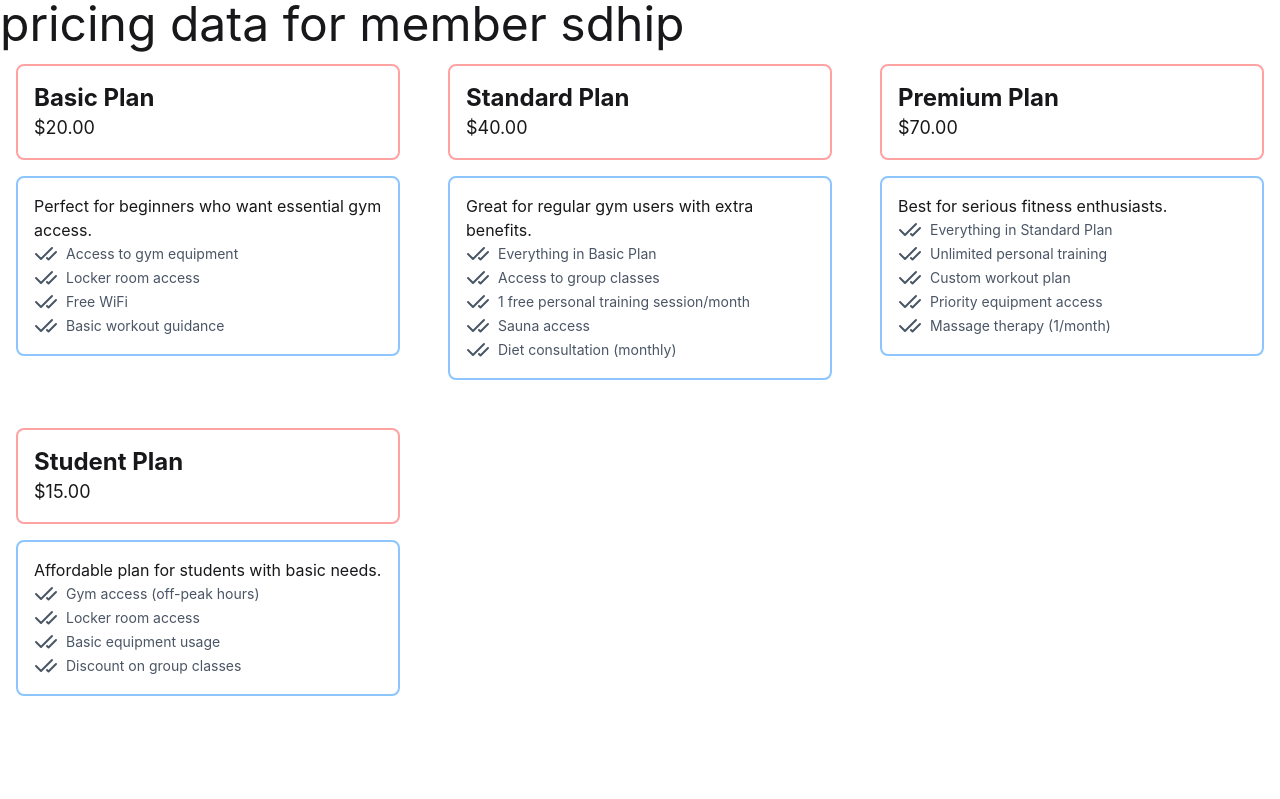
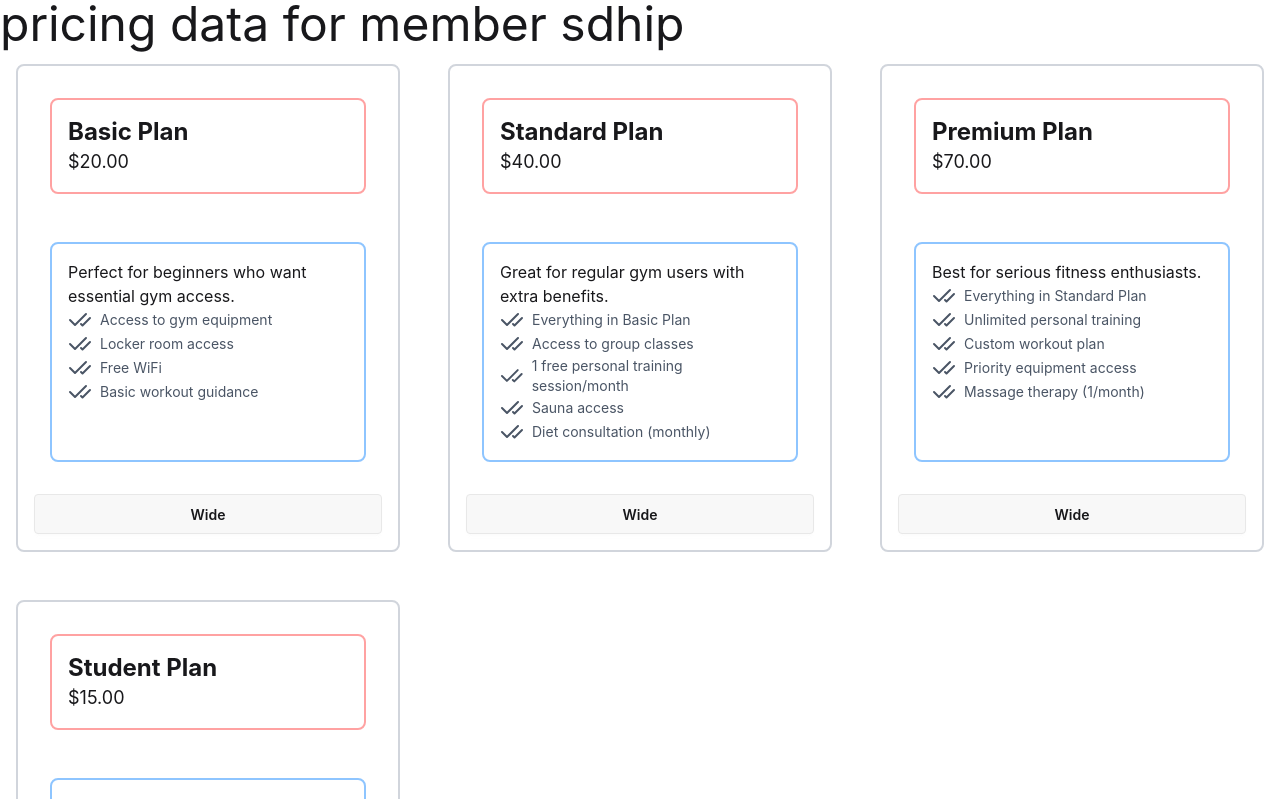
Before and after one commit to Tsar365/react-router-state-management, a React (Vite) app in the folder react42/: page / in a window 1280 px wide. Shown: the top 799 px of the page. Built offline with nearby package versions, Linux system fonts and the light colour scheme.

Commit message:
42-6 updated

```diff
--- a/react42/src/assets/components/pricingcard/PricingCard.jsx
+++ b/react42/src/assets/components/pricingcard/PricingCard.jsx
@@ -5,20 +5,22 @@ import PricingFeatures from "./PricingFeatures";
 const PricingCard = ({pricing}) => {
   console.log(pricing);
   return (
-    <div>
-      <div  className="border-2 border-red-300 rounded-lg p-4 m-4">
+		<div className="flex flex-col gap-4 border-2 border-gray-300 rounded-lg p-4 m-4 dark:border-gray-700">
+			<div className="border-2 border-red-300 rounded-lg p-4 m-4">
 				<h2 className="text-2xl font-bold">{pricing.name}</h2>
 				<p className="text-lg">${pricing.price.toFixed(2)}</p>
 			</div>
 
-      <div className="border-2 border-blue-300 rounded-lg p-4 m-4">
+			<div className="border-2 border-blue-300 rounded-lg p-4 m-4 flex-1">
 				<p>{pricing.description}</p>
-        {
-          pricing.features.map((feature, index) => <PricingFeatures key={index} feature={feature} ></PricingFeatures>)
-        }
+				{pricing.features.map((feature, index) => (
+					<PricingFeatures
+						key={index}
+						feature={feature}></PricingFeatures>
+				))}
 			</div>
+			<button className="btn w-full">Wide</button>
 		</div>
-
 	);
 };
 
--- a/react42/src/assets/components/pricingoptions/PricingOptions.jsx
+++ b/react42/src/assets/components/pricingoptions/PricingOptions.jsx
@@ -9,7 +9,7 @@ const PricingOptions = ({ pricingPromise }) => {
 	return (
   <div>
 <h2 className="text-5xl">pricing data for member sdhip</h2>
-<div className="grid grid-cols-3 gap-4">
+<div className="grid lg:grid-cols-3 md:grid-cols-2 gap-4 ">
   {
     pricingData.map(pricing =><PricingCard key={pricing.id} pricing={pricing}></PricingCard>)
   }
```
Lines whose indentation alone changed are shown as unchanged.
